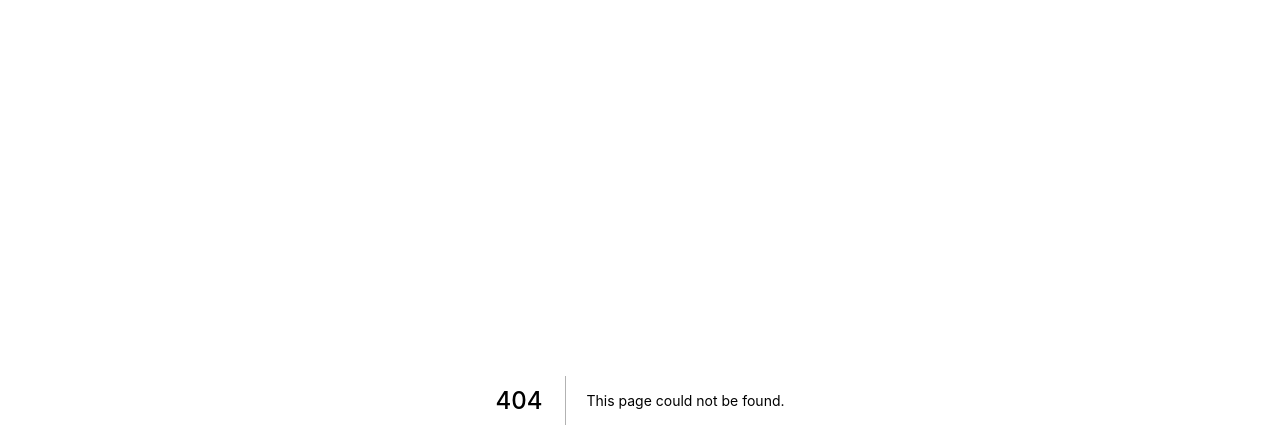
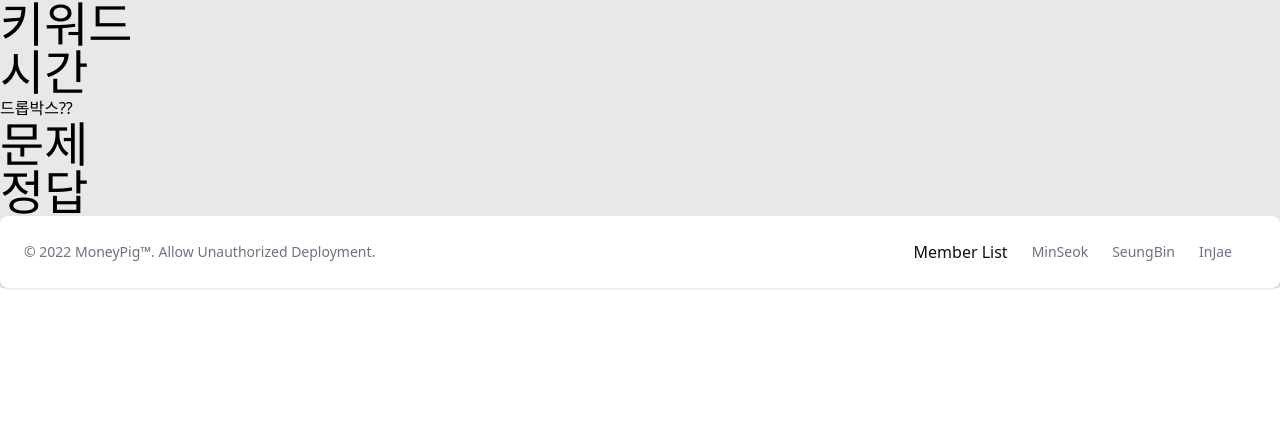
Before and after one commit to oxopolitics-internship-for-codestates/MoneyPig, a Next.js app: page /makeAQuiz in a window 1280 px wide. Before the commit this address had no page. Shown: the top 448 px of the page. Built offline with nearby package versions, Linux system fonts and the light colour scheme.

Commit message:
💄 Page Footer Routes Changed

```diff
--- a/pages/index.tsx
+++ b/pages/index.tsx
@@ -1,7 +1,7 @@
 import type { NextPage } from 'next';
 import Head from 'next/head';
 import OnboardingDescription from '../src/components/OnboardingDescription/OnboardingDescription';
-import Footer from '../src/components/Footer/Footer';
+import Footer from '../src/components/footer/footer';
 
 const Home: NextPage = () => {
   return (
--- /dev/null
+++ b/pages/makeAQuiz.tsx
@@ -0,0 +1,23 @@
+import type { NextPage } from 'next';
+import Head from 'next/head';
+import Footer from '../src/components/footer/footer';
+
+const makeAQuiz: NextPage = () => {
+  return (
+    <div className=" bg-grey">
+      <Head>
+        <title>Making a quiz page</title>
+        <meta name="description" content="Making a Quiz" />
+      </Head>
+      <div className="text-5xl">키워드</div>
+      <div className="text-5xl">시간</div>
+      <div>드롭박스??</div>
+      <div className="text-5xl">문제</div>
+      <div className="text-5xl">정답</div>
+
+      <Footer />
+    </div>
+  );
+};
+
+export default makeAQuiz;
```
